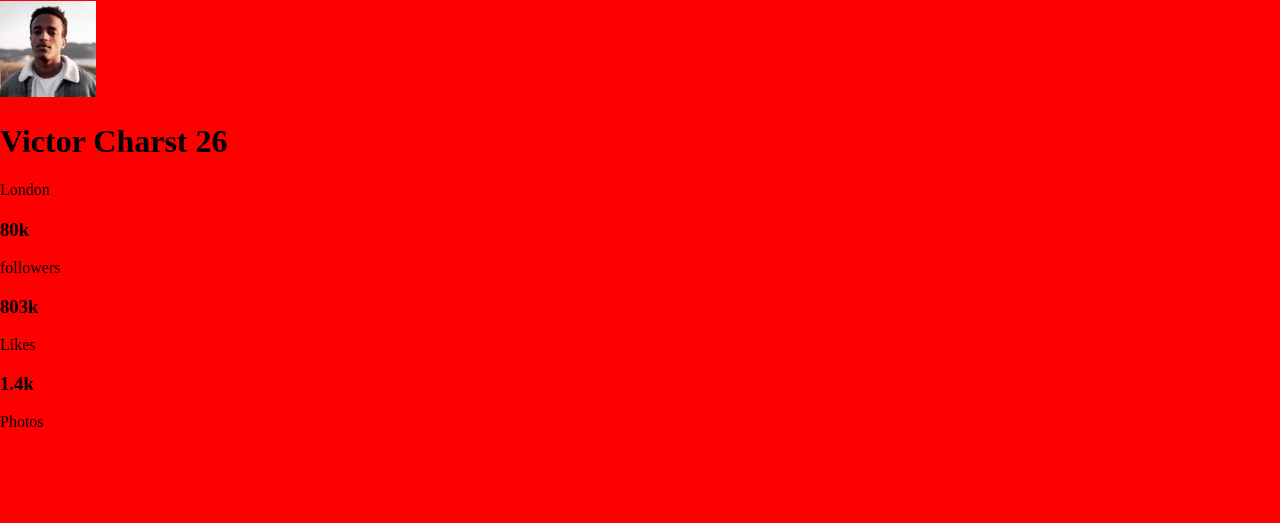
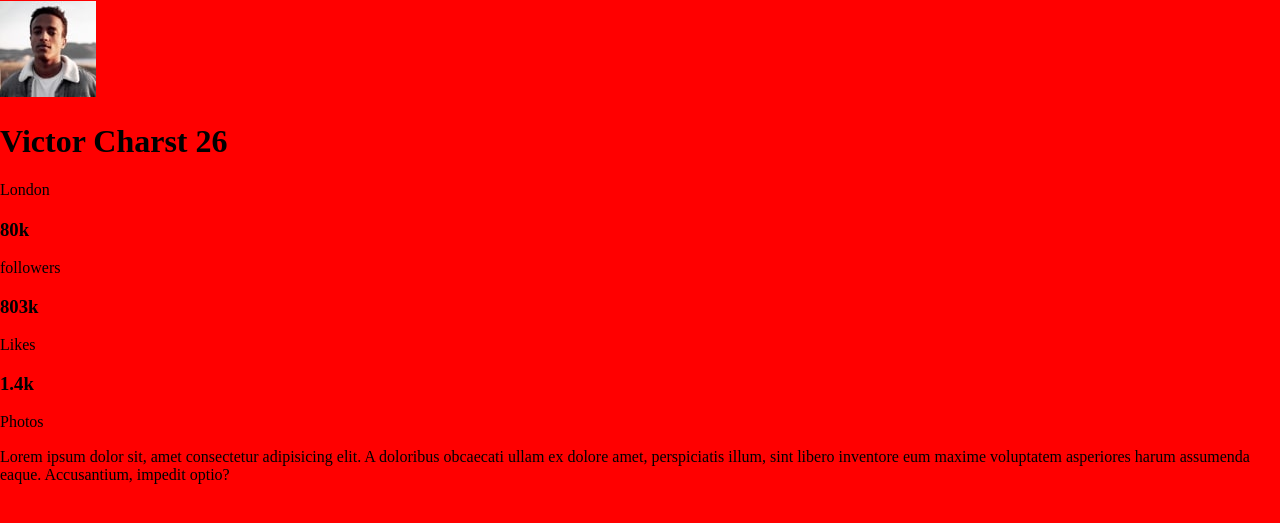
Before and after one commit to Michael-02K/pabina_bluuwb, a plain HTML site: page index.html in a window 1280 px wide. Shown: the part 143-666 px from the top of the page. Drawn offline with Linux system fonts and the light colour scheme.

Commit message:
pagina_bluuwweb_puse un section

```diff
--- a/index.html
+++ b/index.html
@@ -40,6 +40,10 @@
             </div>
 
         </article>
+
+        <section>
+            <p>Lorem ipsum dolor sit, amet consectetur adipisicing elit. A doloribus obcaecati ullam ex dolore amet, perspiciatis illum, sint libero inventore eum maxime voluptatem asperiores harum assumenda eaque. Accusantium, impedit optio?</p>
+        </section>
     </main>
 
 </body>
```
